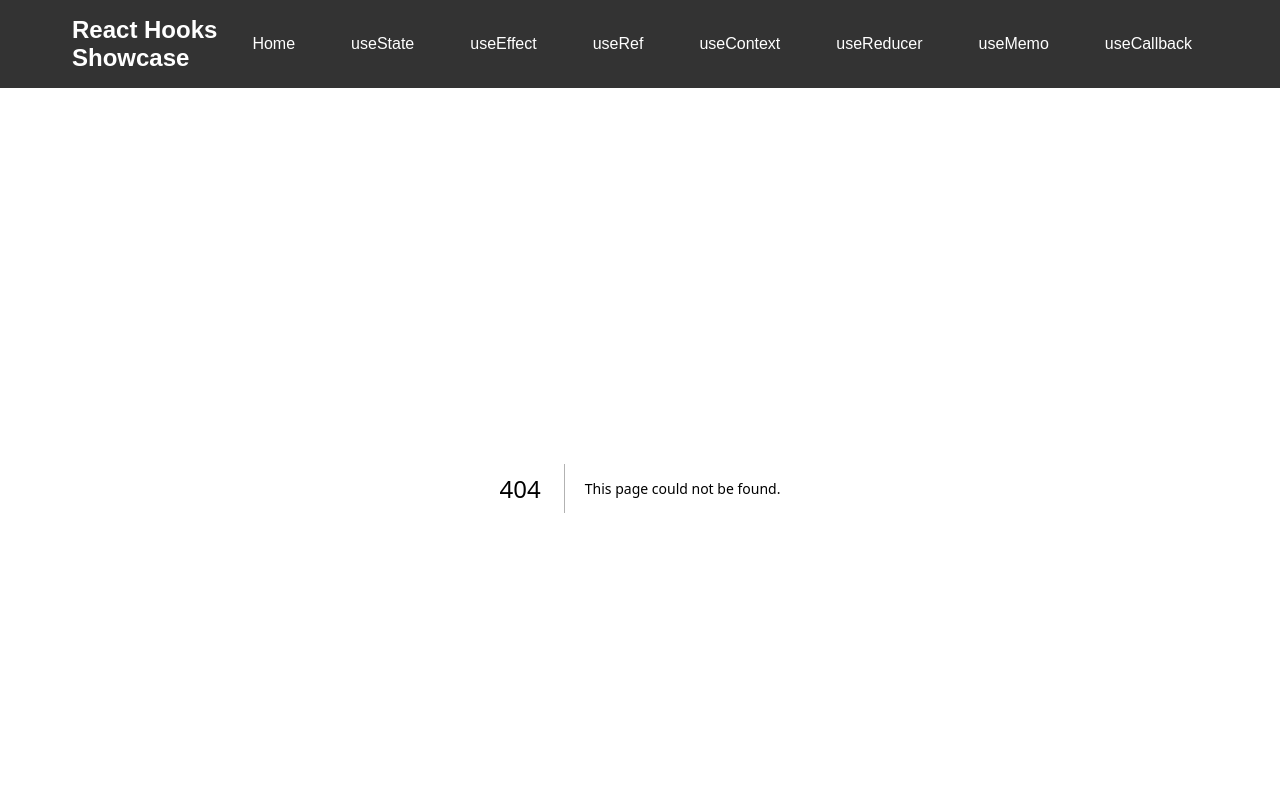
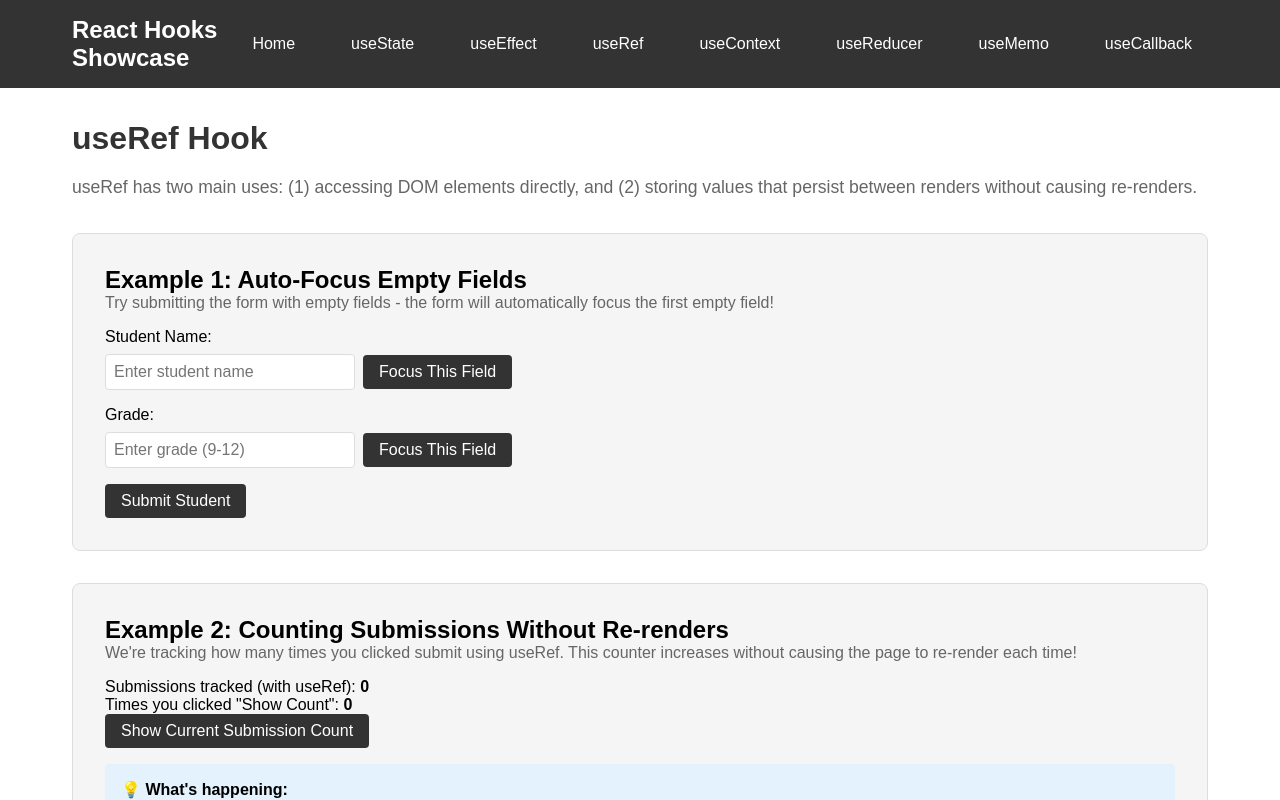
Before and after one commit to illinai/react-hooks-showcase, a Next.js app: page /use-ref in a window 1280 px wide. Before the commit this address had no page. Shown: the top 800 px of the page. Built offline with nearby package versions, Linux system fonts and the light colour scheme.

Commit message:
useRef page added

```diff
--- /dev/null
+++ b/src/app/use-ref/page.js
@@ -0,0 +1,143 @@
+'use client';
+import { useRef, useState } from 'react';
+
+export default function UseRefPage() {
+  const nameInputRef = useRef(null);
+  const gradeInputRef = useRef(null);
+  const [studentName, setStudentName] = useState('');
+  const [grade, setGrade] = useState('');
+  const clickCountRef = useRef(0);
+  const [submittedCount, setSubmittedCount] = useState(0);
+
+  const focusNameInput = () => {
+    nameInputRef.current.focus();
+  };
+
+  const focusGradeInput = () => {
+    gradeInputRef.current.focus();
+  };
+
+  const handleSubmit = (e) => {
+    e.preventDefault();
+
+    // Check if fields are empty and focus the first empty one
+    if (!studentName) {
+      nameInputRef.current.focus();
+      alert('Please enter a student name!');
+      return;
+    }
+
+    if (!grade) {
+      gradeInputRef.current.focus();
+      alert('Please enter a grade!');
+      return;
+    }
+
+    // Increment the ref without causing re-render
+    clickCountRef.current += 1;
+
+    alert(`Submitted! Student: ${studentName}, Grade: ${grade}`);
+    setStudentName('');
+    setGrade('');
+  };
+
+  const showClickCount = () => {
+    // This will show how many times submit was attempted
+    setSubmittedCount(clickCountRef.current);
+  };
+
+  return (
+    <div className="page-container">
+      <h1 className="page-title">useRef Hook</h1>
+      <p className="page-description">
+        useRef has two main uses: (1) accessing DOM elements directly, and (2) storing values that persist between renders without causing re-renders.
+      </p>
+
+      <div className="example-container">
+        <h2>Example 1: Auto-Focus Empty Fields</h2>
+        <p style={{ marginBottom: '1rem', color: '#666' }}>
+          Try submitting the form with empty fields - the form will automatically focus the first empty field!
+        </p>
+
+        <form onSubmit={handleSubmit}>
+          <div style={{ marginBottom: '1rem' }}>
+            <label style={{ display: 'block', marginBottom: '0.5rem' }}>Student Name:</label>
+            <input
+              ref={nameInputRef}
+              type="text"
+              value={studentName}
+              onChange={(e) => setStudentName(e.target.value)}
+              placeholder="Enter student name"
+              style={inputStyle}
+            />
+            <button type="button" onClick={focusNameInput} style={{ ...buttonStyle, marginLeft: '0.5rem' }}>
+              Focus This Field
+            </button>
+          </div>
+
+          <div style={{ marginBottom: '1rem' }}>
+            <label style={{ display: 'block', marginBottom: '0.5rem' }}>Grade:</label>
+            <input
+              ref={gradeInputRef}
+              type="number"
+              value={grade}
+              onChange={(e) => setGrade(e.target.value)}
+              placeholder="Enter grade (9-12)"
+              style={inputStyle}
+            />
+            <button type="button" onClick={focusGradeInput} style={{ ...buttonStyle, marginLeft: '0.5rem' }}>
+              Focus This Field
+            </button>
+          </div>
+
+          <button type="submit" style={buttonStyle}>
+            Submit Student
+          </button>
+        </form>
+      </div>
+
+      <div className="example-container">
+        <h2>Example 2: Counting Submissions Without Re-renders</h2>
+        <p style={{ marginBottom: '1rem', color: '#666' }}>
+          We're tracking how many times you clicked submit using useRef. This counter increases without
+          causing the page to re-render each time!
+        </p>
+
+        <p>Submissions tracked (with useRef): <strong>{clickCountRef.current}</strong></p>
+        <p>Times you clicked "Show Count": <strong>{submittedCount}</strong></p>
+
+        <button onClick={showClickCount} style={buttonStyle}>
+          Show Current Submission Count
+        </button>
+
+        <div style={{ marginTop: '1rem', padding: '1rem', backgroundColor: '#e3f2fd', borderRadius: '4px' }}>
+          <strong>💡 What's happening:</strong>
+          <ul style={{ marginTop: '0.5rem', marginLeft: '1.5rem' }}>
+            <li>Every time you submit the form, <code>clickCountRef.current</code> increases</li>
+            <li>This doesn't cause the component to re-render</li>
+            <li>Click "Show Current Submission Count" to update the display and see the real count</li>
+            <li>With useState, every increment would cause an immediate re-render</li>
+          </ul>
+        </div>
+      </div>
+    </div>
+  );
+}
+
+const buttonStyle = {
+  padding: '0.5rem 1rem',
+  backgroundColor: '#333',
+  color: 'white',
+  border: 'none',
+  borderRadius: '4px',
+  cursor: 'pointer',
+  fontSize: '1rem',
+};
+
+const inputStyle = {
+  padding: '0.5rem',
+  fontSize: '1rem',
+  borderRadius: '4px',
+  border: '1px solid #ddd',
+  width: '250px',
+};
```
